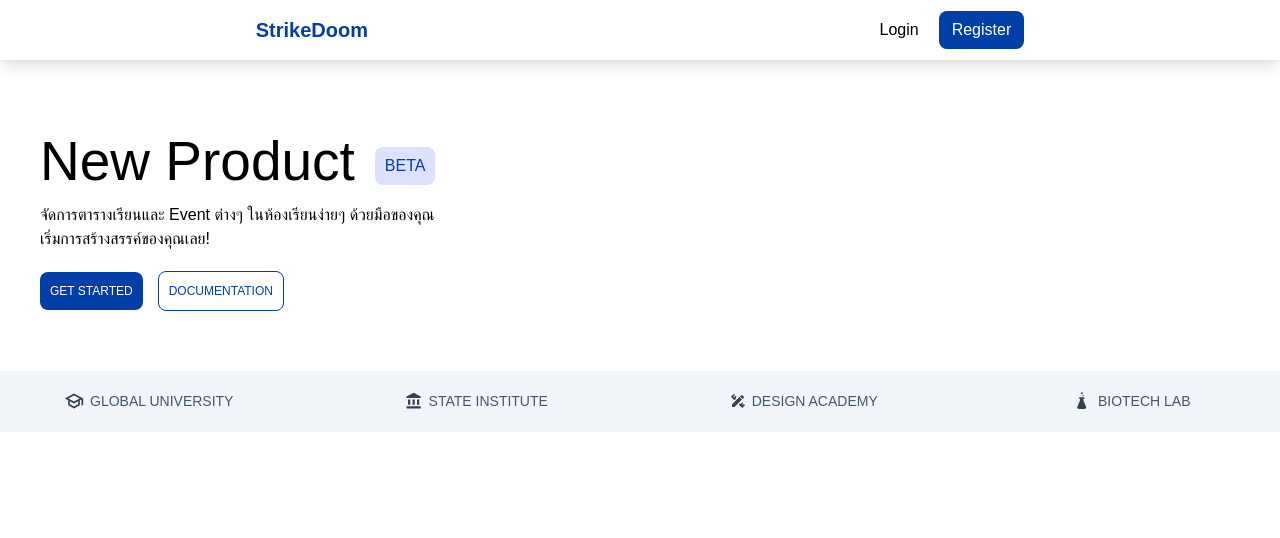
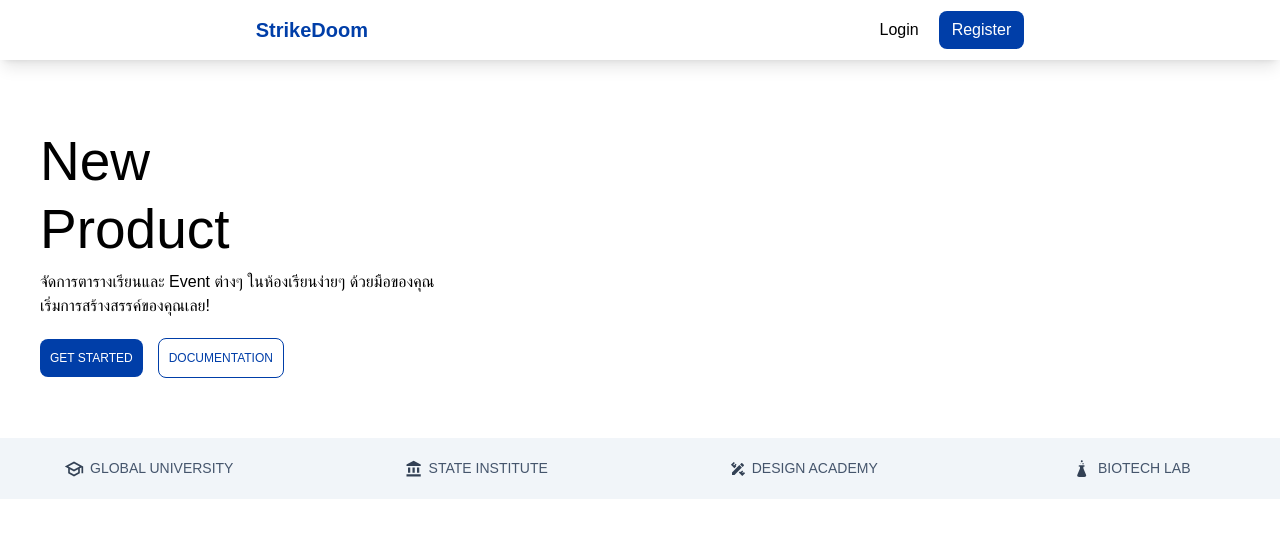
Before and after one commit to MyTxweProgrammit/StrikeDoom, a React (Vite) app: page / in a window 1280 px wide. Shown: the top 538 px of the page. Built offline with nearby package versions, Linux system fonts and the light colour scheme; a web font is replaced by a local one.

Commit message:
Fix Frontend's Bug

```diff
--- a/src/App.jsx
+++ b/src/App.jsx
@@ -15,11 +15,11 @@ export default function App() {
           </div>
         </header>
         <div className="pl-[40px]">
-          <div className="center mt-[60px] w-fit gap-[20px]">
-            <p className="text-[55px]">New Product</p>
-            <div className="mt-[10px] text-[#003EA8] bg-[#DBE1FF] w-fit px-[10px] py-[7px] rounded-lg">BETA</div>
+          <div className="mt-[60px] w-fit gap-[20px]">
+            <p className="text-[55px]">New</p>
+            <p className="text-[55px] mt-[-15px]">Product</p>
           </div>
-          <p>จัดการตารางเรียนและ Event ต่างๆ ในห้องเรียนง่ายๆ ด้วยมือของคุณ</p>
+          <p className="w-[65%]">จัดการตารางเรียนและ Event ต่างๆ ในห้องเรียนง่ายๆ ด้วยมือของคุณ</p>
           <p>เริ่มการสร้างสรรค์ของคุณเลย!</p>
           <div className="w-fit center mt-[20px] mb-[60px] gap-[15px]">
             <div className="cursor-pointer bg-[#003EA8] text-white p-[10px] text-[12px] rounded-lg duration-[0.3s] hover:bg-white hover:text-[#003EA8] hover:border hover:border-solid hover:border-[#003EA8] active:bg-white active:text-[#003EA8] active:border active:border-solid active:border-[#003EA8]">
```
